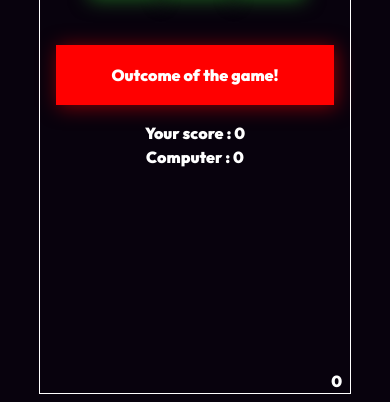
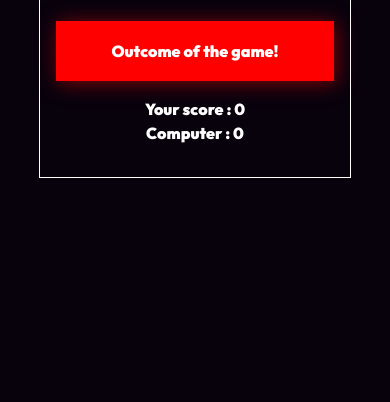
Before and after one commit to nanimonakatta/Rock-Paper-Scissors, a plain HTML site: page index.html in a window 390 px wide. Shown: the part 442-844 px from the top of the page. Drawn offline with Linux system fonts and the light colour scheme.

Commit message:
styles.css

```diff
--- a/styles.css
+++ b/styles.css
@@ -16,6 +16,8 @@
 
 body {
    background: radial-gradient( #0000, hsla(0, 0%, 0%, 0.95));
+   min-height: calc(100svh - 1rem);
+   place-content: center;
 }
 
 body::before {
@@ -26,6 +28,7 @@ body::before {
 }
 
 main {
+   padding-bottom: 2rem;
    border: 1px solid white;
    margin: auto;
    margin-top: 0.5rem;
@@ -33,7 +36,6 @@ main {
    width: max(80vw, 300px);
    color: white;
    position: relative;
-   min-height: calc(100svh - 1rem);
    text-align: center;
    place-content: center;
    font-weight: 900;
@@ -87,12 +89,6 @@ button:hover {
 .count {
    margin-right: 0.5rem;
    position: absolute;
-   bottom: 0;
+   top: 0;
    right: 0;
 }
-
-@media screen and (max-width:768px) {
-   main {
-      place-content: center;
-   }
-}
```
